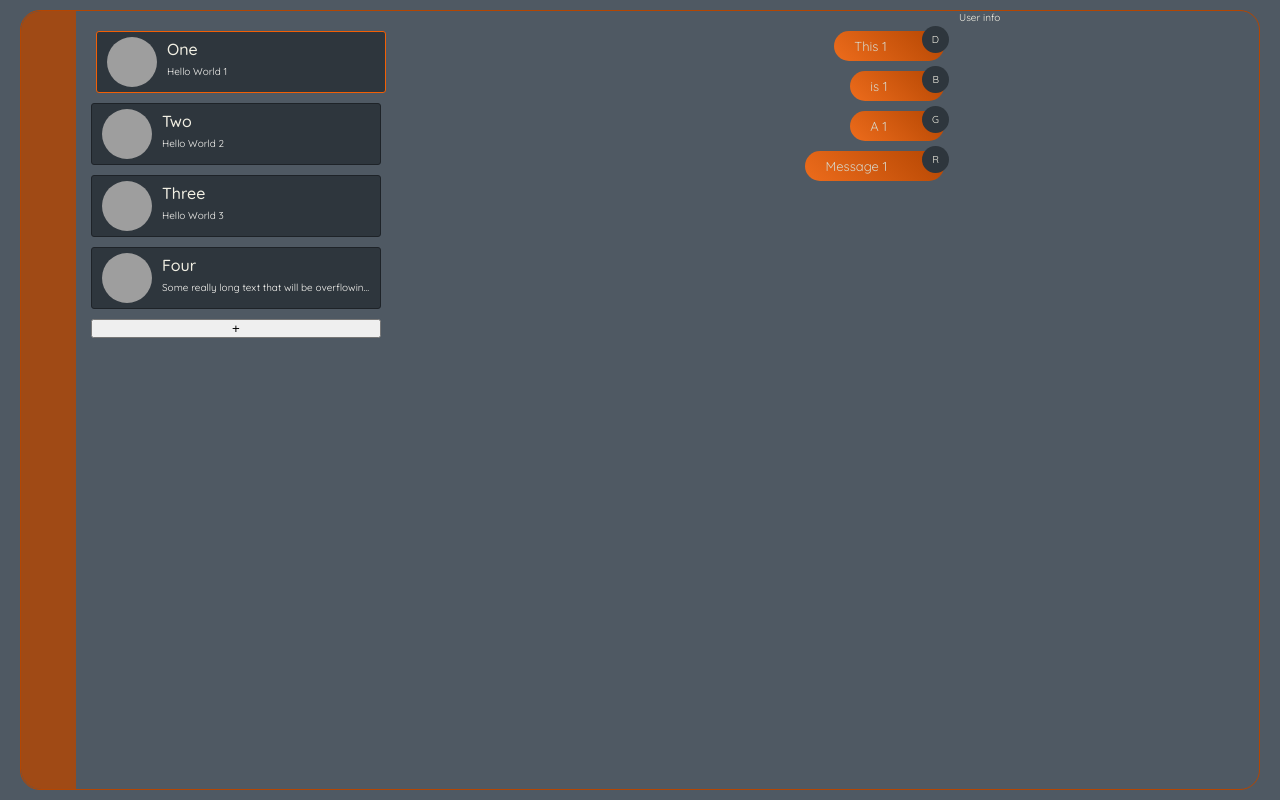
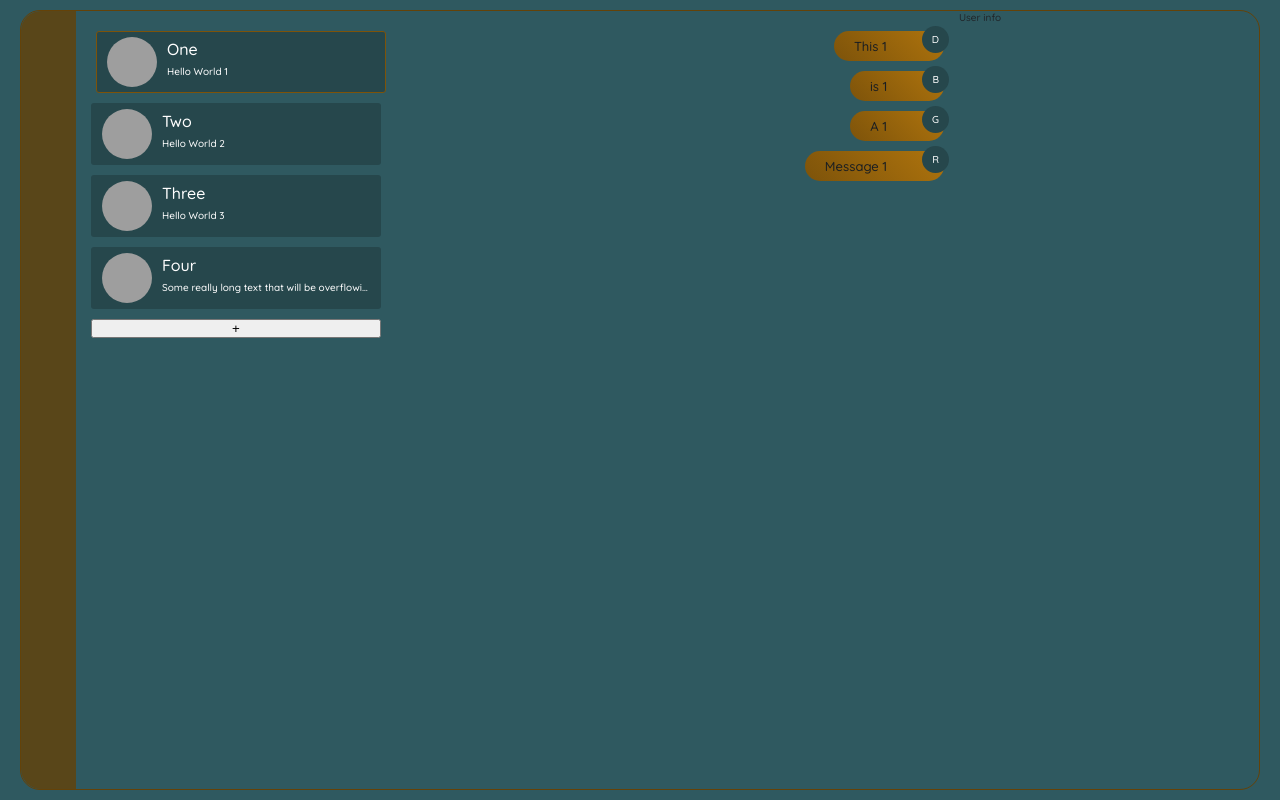
Before and after one commit to HovSyan/hchat, a React (Create React App) app: page / in a window 1280 px wide. Built offline with nearby package versions, Linux system fonts and the light colour scheme; grey boxes are pictures that could not be loaded.

Commit message:
Change color pallete

```diff
--- a/src/assets/styles/_globals.scss
+++ b/src/assets/styles/_globals.scss
@@ -11,12 +11,13 @@
 html,
 body {
     height: 100%;
-    background-color: $color-netrual-lighter;
+    background-color: $color-netrual;
 }
 
 html {
     font-family: $font-family;
     color: $color-primary;
+    font-weight: 500;
     font-size: 62.5%;
 }
 
--- a/src/assets/styles/_variables.scss
+++ b/src/assets/styles/_variables.scss
@@ -1,19 +1,19 @@
-$color-primary: #F2F0E4;
-$color-primary-light: #e7e5d8;
-$color-primary-lighter: #f8f7f3;
-$color-primary-dark: #cdcabd;
-$color-primary-darker: #d8d6c8;
+$color-primary: #21262a;
+$color-primary-light: #2e353b;
+$color-primary-lighter: #3b444c;
+$color-primary-dark: #1a1e22;
+$color-primary-darker: #141619;
 
-$color-accent: #F25F05;
-$color-accent-light: #ed6c1c;
-$color-accent-lighter: #ef945b;
-$color-accent-dark: #e05601;
-$color-accent-darker: #b44602;
+$color-accent: #7d530a;
+$color-accent-light: #af740d;
+$color-accent-lighter: #e19511;
+$color-accent-dark: #644208;
+$color-accent-darker: #322104;
 
-$color-netrual: #1e2328;
-$color-netrual-light: #2e363d;
-$color-netrual-lighter: #4f5963;
-$color-netrual-dark: #0d0e0f;
-$color-netrual-darker: #080808;
+$color-netrual: #2f5960;
+$color-netrual-light: #427c86;
+$color-netrual-lighter: #559fac;
+$color-netrual-dark: #26474c;
+$color-netrual-darker: #132326;
 
 $font-family: 'Quicksand', sans-serif;
--- a/src/assets/styles/components/_main.scss
+++ b/src/assets/styles/components/_main.scss
@@ -6,10 +6,10 @@
     gap: 1rem;
 
     border-radius: 2rem;
-    border: 1px solid $color-accent-darker;
+    border: 1px solid $color-accent-dark;
 
     .menu {
-        background: $color-accent-darker;
+        background: $color-accent-dark;
         opacity: .8;
 
         border-top-left-radius: 2rem;
--- a/src/assets/styles/components/_message.scss
+++ b/src/assets/styles/components/_message.scss
@@ -1,7 +1,8 @@
 .message {
     justify-self: end;
 
-    background: linear-gradient(45deg, $color-accent-light, $color-accent-darker);
+    background: linear-gradient(45deg, $color-accent, $color-accent-light);
+    color: $color-primary-dark;
     border-radius: 2.5rem;
 
     display: flex;
@@ -12,13 +13,13 @@
     &__sender {
         border-radius: 100%;
         padding: .7rem 1rem;
-        background: $color-netrual-light;
+        background: $color-netrual-dark;
+        color: #fff;
 
         transform: translate(.5rem, -.5rem);
     }
 
     &__text {
-        color: $color-primary-darker;
         padding: .7rem 2rem;
         font-size: 1.3rem;
     }
--- a/src/assets/styles/components/_room.scss
+++ b/src/assets/styles/components/_room.scss
@@ -5,10 +5,11 @@
     grid-gap: 1rem;
     grid-row-gap: .6rem;
 
-    background-color: $color-netrual-light;
-    border: 1px solid $color-netrual;
+    background-color: $color-netrual-dark;
+    border: 1px solid transparent;
     border-radius: .3rem;
     padding: .5rem 1rem;
+    color: #fff;
 
     cursor: pointer;
     transition: all .2s;
@@ -38,7 +39,7 @@
     }
 
     &__img-alt {
-        background-color: $color-netrual-lighter;
+        background-color: $color-netrual;
         width: 100%;
         aspect-ratio: 1;
         border-radius: 100%;
@@ -55,12 +56,10 @@
         align-self: end;
         font-size: 1.6rem;
         font-weight: 500;
-        color: $color-primary;
     }
 
     &__last-msg {
         align-self: start;
-        color: $color-primary-lighter;
         text-overflow: ellipsis;
         overflow: hidden;
         text-wrap: nowrap;
```
